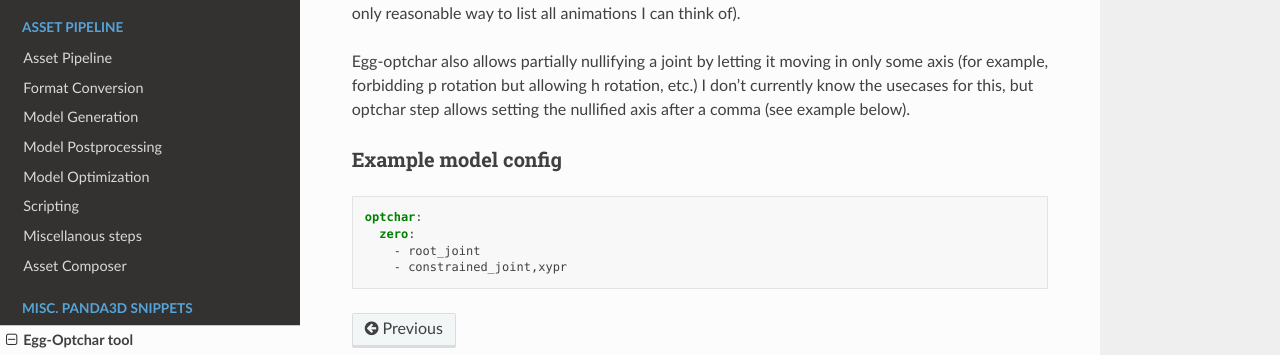
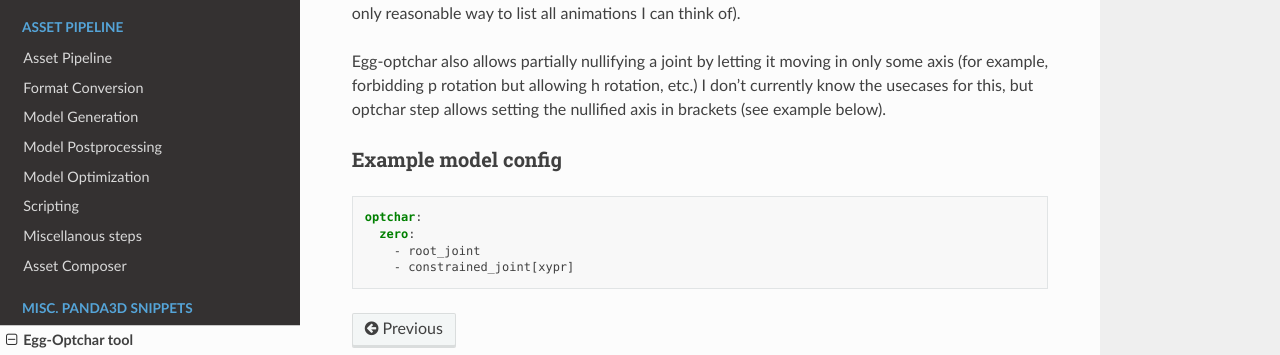
Before and after one commit to Toontown-Event-Horizon/panda-utils-docs, a Sphinx documentation site: the page built from source/panda3d-help/optchar.rst, in a window 1280 px wide and 900 px high, scrolled down 1177 px. Shown: the part 422-777 px from the top of the window. Built offline with Sphinx 7.4.7 and the Read the Docs theme 2.0.0, drawn with Linux system fonts in a browser that asks for light colours.

Commit message:
pov: you forget how your code works

```diff
--- a/source/panda3d-help/optchar.rst
+++ b/source/panda3d-help/optchar.rst
@@ -80,7 +80,7 @@ to list all animations I can think of).
 
 Egg-optchar also allows partially nullifying a joint by letting it moving in only some axis
 (for example, forbidding p rotation but allowing h rotation, etc.) I don't currently know the usecases for this,
-but optchar step allows setting the nullified axis after a comma (see example below).
+but optchar step allows setting the nullified axis in brackets (see example below).
 
 Example model config
 ~~~~~~~~~~~~~~~~~~~~
@@ -90,4 +90,4 @@ Example model config
    optchar:
      zero:
        - root_joint
-       - constrained_joint,xypr
+       - constrained_joint[xypr]
```
